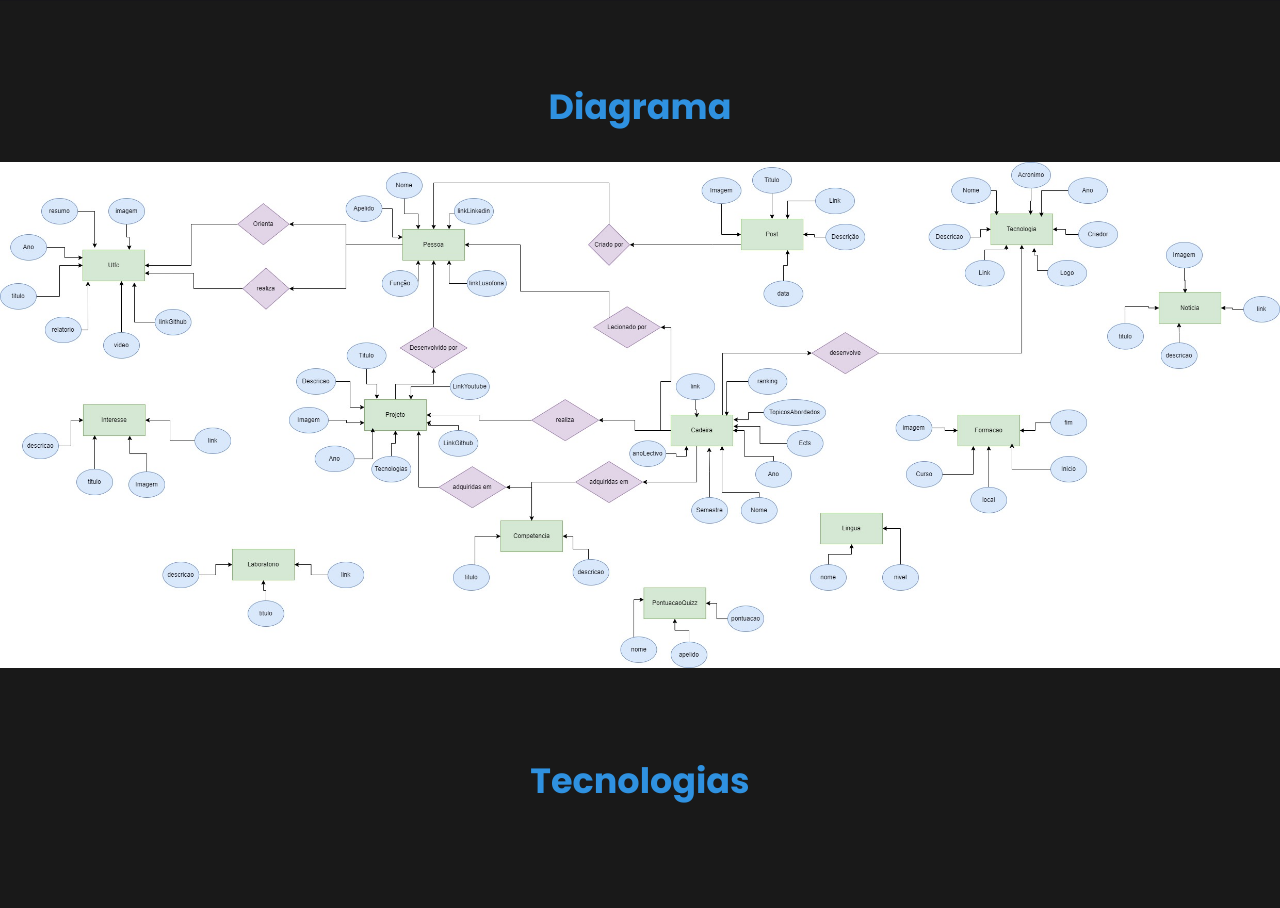
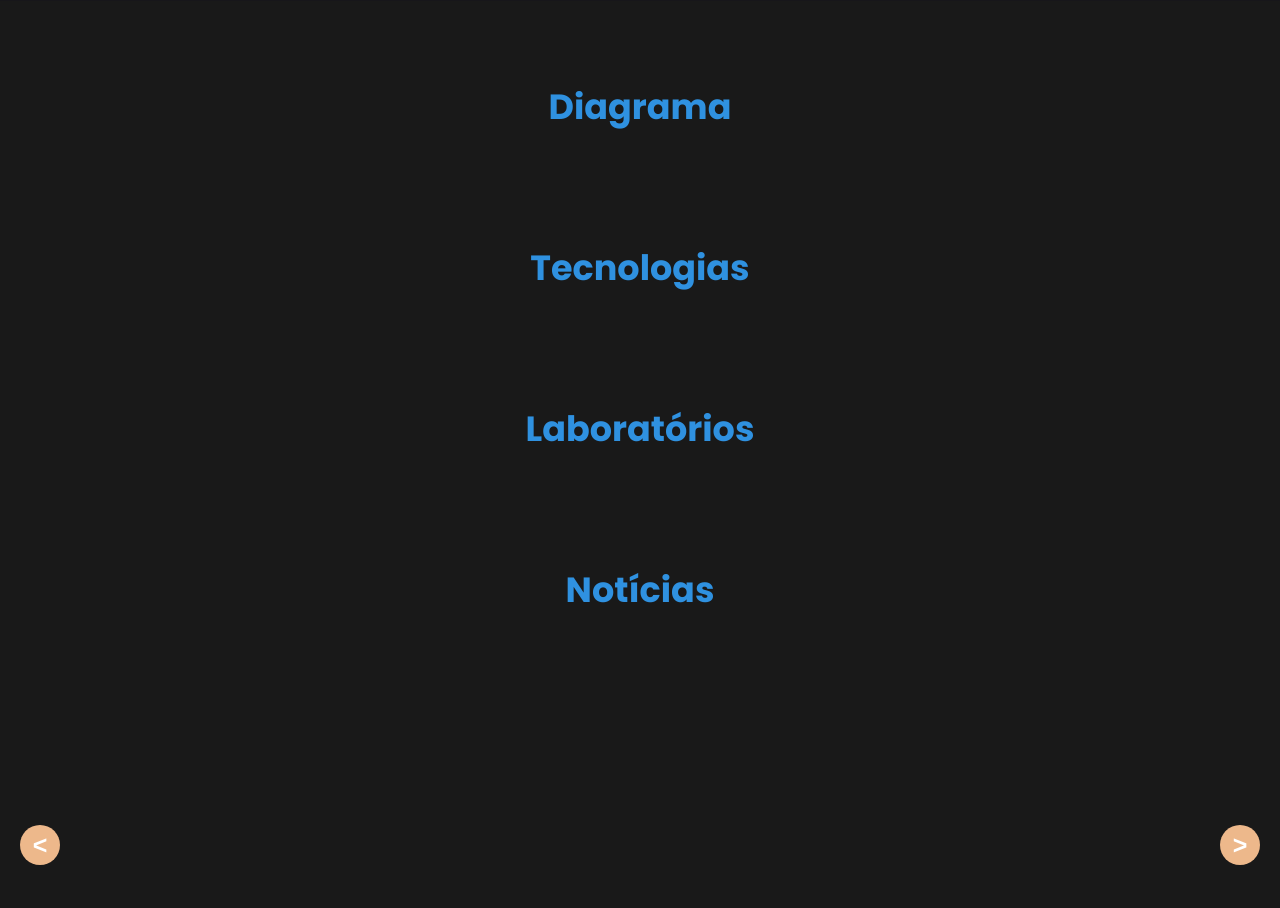
Before and after one commit to tiagoagueda240/portfolio-web, a Django app: page /web in a window 1280 px wide. Shown: the part 439-1347 px from the top of the page. Run offline with Django 4.2, Linux system fonts and the light colour scheme; data that the repository does not hold is empty; parts of the project's set-up code (start-up, migrations or seed data) failed here and were passed over; some libraries are stand-ins or nearby versions.

Commit message:
correçoes

```diff
--- a/portfolio/templates/portfolio/web.html
+++ b/portfolio/templates/portfolio/web.html
@@ -12,8 +12,7 @@
     <h2>Diagrama</h2>
 </section>
 
-{% load static %}
-<img src="{% static 'portfolio/images/diagrama.jpg' %}" width="100%">
+
 
 <section class="title">
     <h2>Tecnologias</h2>
```
